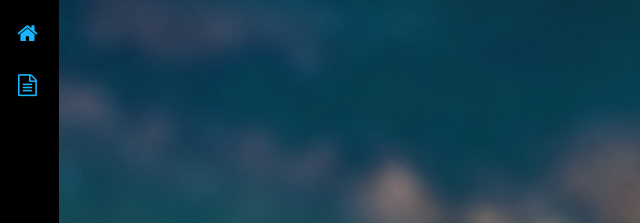
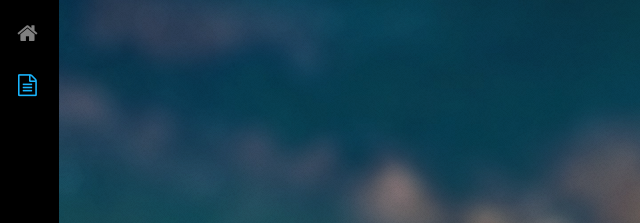
Before and after one commit to gary50360214/html_midterm, a plain HTML site: page 網頁期中專題-分頁/introductionToComputers.html in a window 1280 px wide. Shown: the top 223 px of the page, 0-640 px from the left. Drawn offline with Linux system fonts and the light colour scheme.

Commit message:
no message

```diff
--- a/網頁期中專題-分頁/introductionToComputers.html
+++ b/網頁期中專題-分頁/introductionToComputers.html
@@ -13,7 +13,7 @@
 		<!-- Nav -->
 		<nav id="nav">
 				<ul>
-					<li><a href="index.html" class="active"><span class="icon fa-home"></span></a></li>
+					<li><a href="index.html"><span class="icon fa-home"></span></a></li>
 					<li><a href="course.html" class="active"><span class="icon fa-file-text-o"></span></a></li>
 				</ul>
 			</nav>
```
